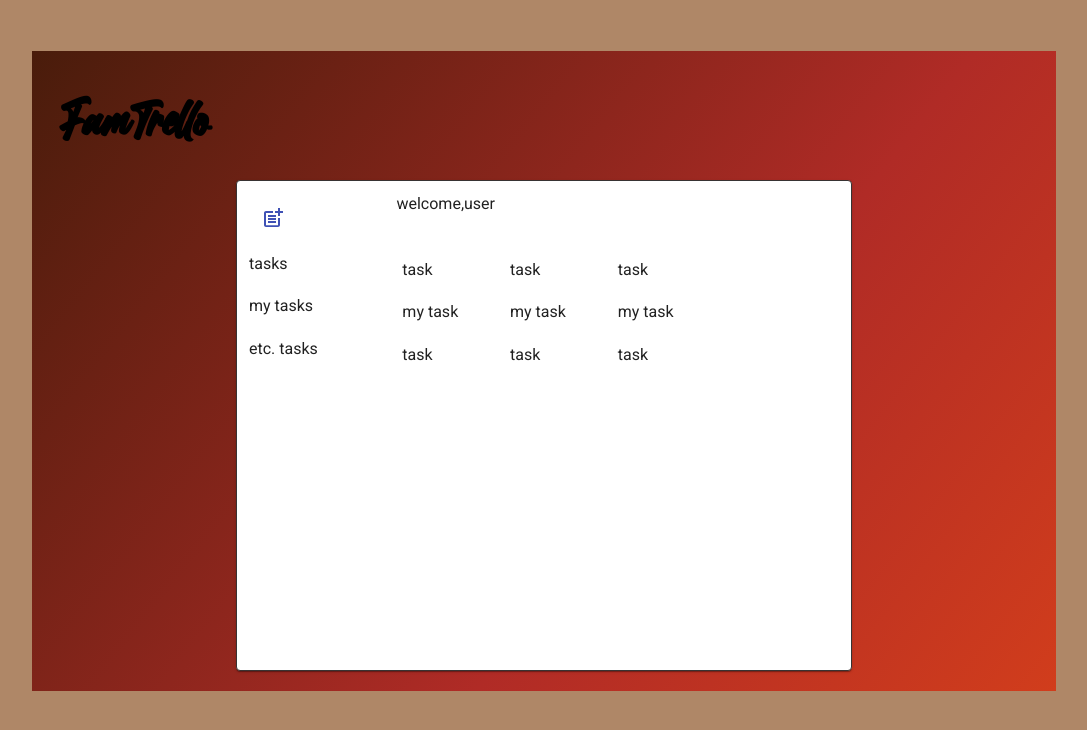
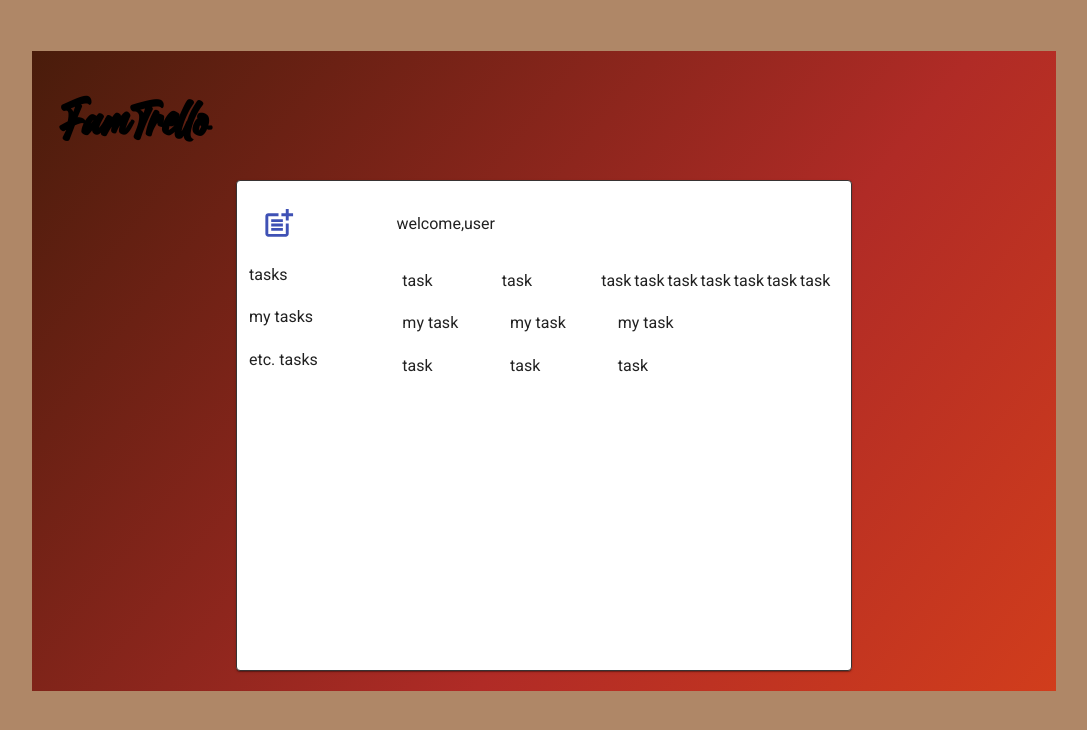
Before and after one commit to daiches445/fam_trello, a React (Create React App) app: page /CCBoard in a window 1280 px wide. Shown: the top 730 px of the page, without its empty margins (96-1183 px from the left). Built offline with nearby package versions, Linux system fonts and the light colour scheme; a web font is replaced by a local one.

Commit message:
try tasks scroll

```diff
--- a/src/components/CCBoard.jsx
+++ b/src/components/CCBoard.jsx
@@ -25,16 +25,23 @@ export default class Board extends Component {
                     <Grid container direction='column' spacing=''>
                         <Grid container alignItems='center'> {/* top line ,add btn ,welcome user */}
                             <Grid item xs='3'>
-                                <IconButton>
-                                    <PostAddIcon color ='primary'></PostAddIcon>
+                                <IconButton >
+                                    <PostAddIcon color ='primary' fontSize ='large'></PostAddIcon>
                                 </IconButton>
                             </Grid>
-                            <Grid item xs='9'> welcome,user</Grid>
+                            <Grid item xs='9' style={{alignSelf:'center'}}> welcome,user</Grid>
                         </Grid>
-                        <Grid container direction = 'row'> {/* second line ,tasks */}
+
+                        <Grid container direction = 'row' > {/* second line ,tasks */}
                             <Grid item xs="3"> tasks</Grid>
-                            <Grid container direction='row' xs = '9'> {/* tasks container*/}
+                            <Grid container direction='row' xs = '9' style={{overflow:'hidden' ,flexWrap:'nowrap', minHeight:'min-content'}}> {/* tasks container*/}
                                 {/*map function*/}
+                                <Grid item xs='9'>task</Grid>
+                                <Grid item xs='9'>task</Grid>
+                                <Grid item xs='3'>task</Grid>
+                                <Grid item xs='3'>task</Grid>
+                                <Grid item xs='3'>task</Grid>
+                                <Grid item xs='3'>task</Grid>
                                 <Grid item xs='3'>task</Grid>
                                 <Grid item xs='3'>task</Grid>
                                 <Grid item xs='3'>task</Grid>
```
Also changed, not shown: 1 other file (tests, documents, lock files or other folders).
